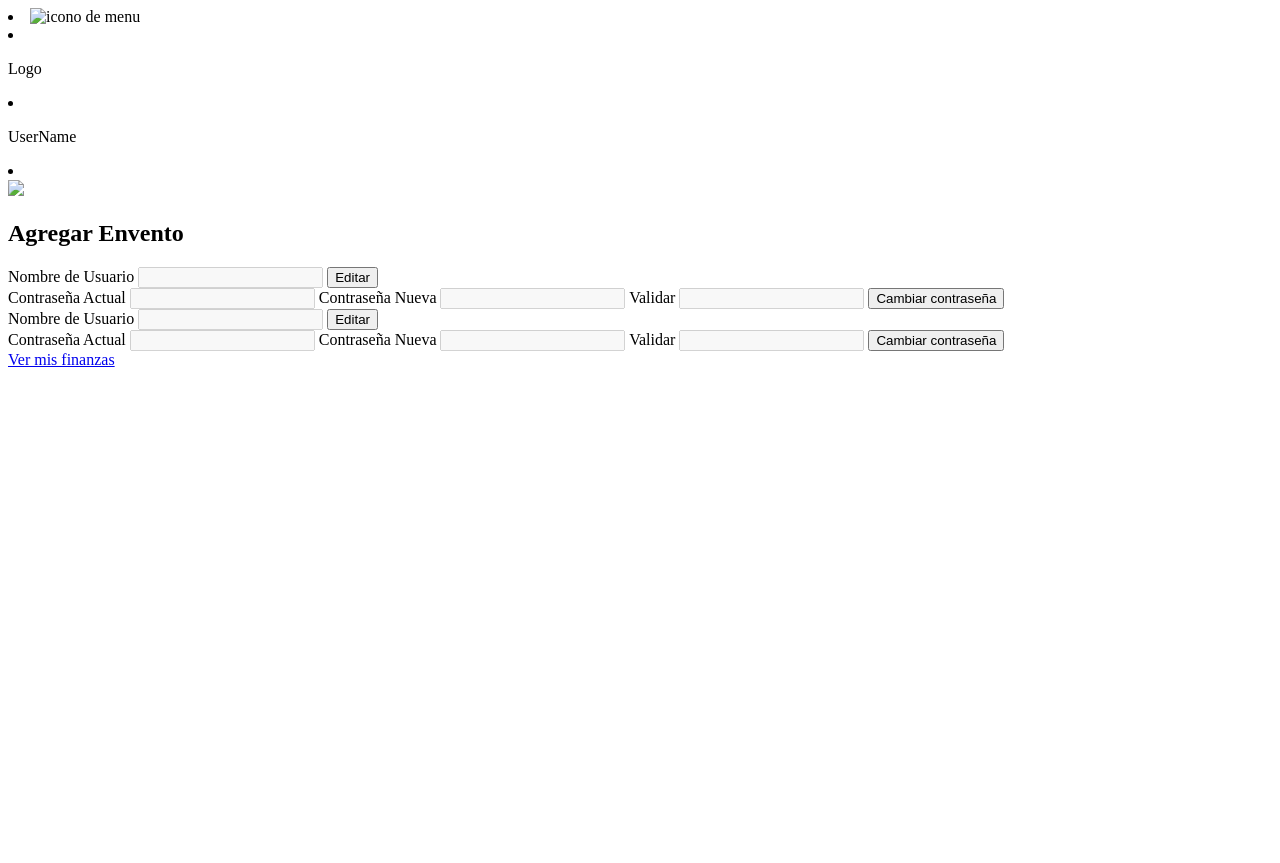
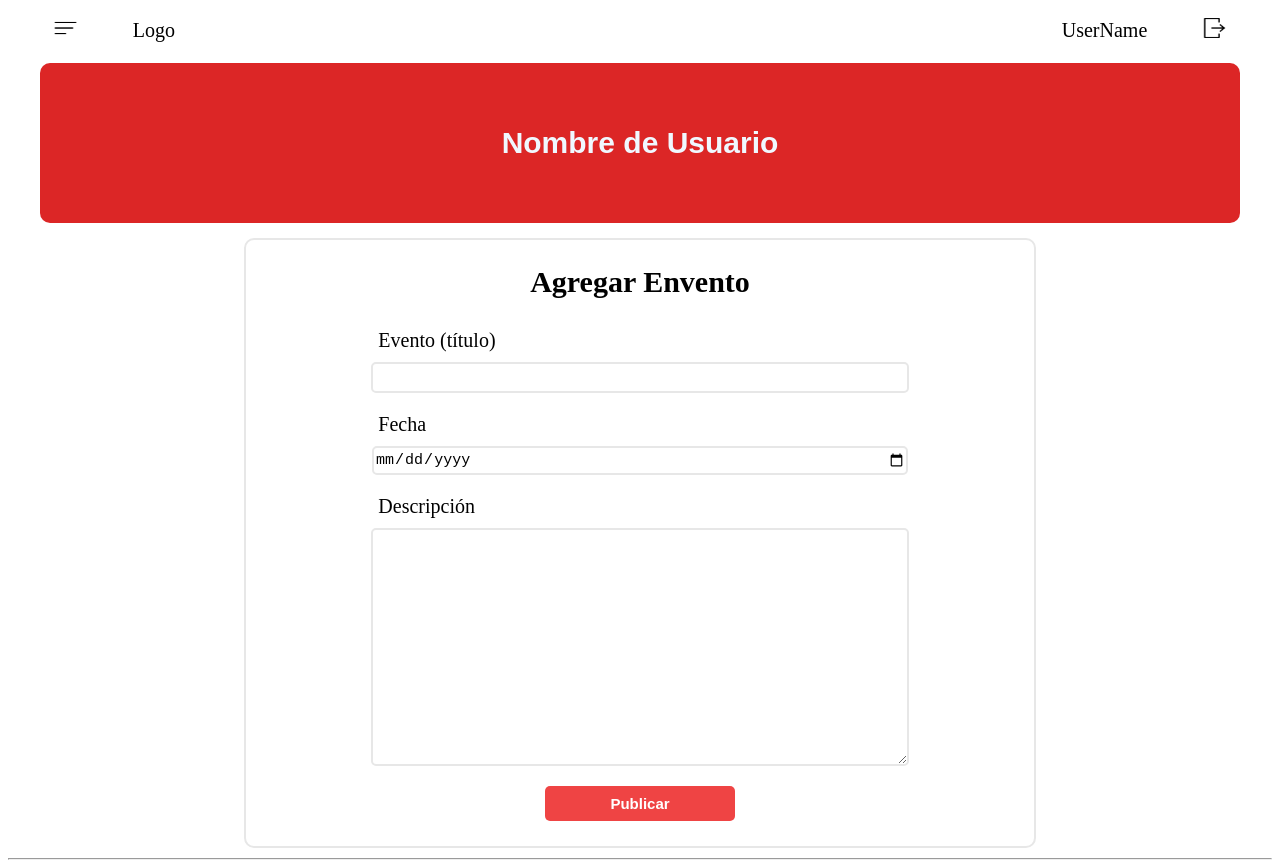
Before and after one commit to isaicastillo13/tickets, a plain HTML site: page source/views/user/profile.html in a window 1280 px wide. Shown: the top 863 px of the page. Before the commit the page ends 800 px from the top, so only its background shows below. Drawn offline with Linux system fonts and the light colour scheme; a script that the page names is missing.

Commit message:
advancing on profile screen-events form

```diff
--- /dev/null
+++ b/source/styles/profile.css
@@ -0,0 +1,132 @@
+@import url("https://fonts.googleapis.com/css2?family=Raleway:ital,wght@0,100..900;1,100..900&family=Urbanist:ital,wght@0,100..900;1,100..900&display=swap");
+
+/* ************************** NAVBAR ************************** */
+* {
+ font-size: 20px;
+}
+
+nav {
+ padding-bottom: 10px;
+ display: flex;
+ /* border: 2px solid red; */
+}
+
+ul {
+ /* border: 1px solid; */
+ border-radius: 5px;
+ width: 100%;
+ padding: 0;
+ margin: 0;
+ display: flex;
+ justify-content: space-between;
+ /* border: 2px solid blue; */
+}
+li {
+ width: 42%;
+ display: flex;
+ padding: 10px;
+ align-items: center;
+ /* border: 2px solid rgb(104, 198, 32); */
+}
+.user {
+ justify-content: end;
+}
+.start-end {
+ width: 8%;
+ justify-content: center;
+}
+
+img {
+ width: 25px;
+ height: 20px;
+}
+
+/* ************************** HEAD_PROFILE ************************** */
+.div_nombre {
+ /* border: 2px solid yellowgreen; */
+ display: flex;
+ justify-content: center;
+}
+
+.name_txt {
+ color: aliceblue;
+ font-family: sans-serif;
+ font-size: 30px;
+
+ margin: 0;
+ padding: 5%;
+ /* border: 2px solid yellowgreen; */
+ width: 85%;
+ height: 100%;
+ display: flex;
+ justify-content: center;
+ background-color: #dc2626;
+ border-radius: 10px;
+}
+
+/* ************************** FORM_NUEVO EVENTO ************************** */
+
+form {
+ margin-top: 15px;
+ /* border: 2px solid blue; */
+ display: flex;
+ flex-direction: column;
+ /* justify-content: center; */
+ align-items: center;
+}
+
+.title_form_event {
+ /* border: 2px solid yellowgreen; */
+ margin: 0;
+ margin-top: 10px;
+ margin-bottom: 30px;
+ width: 90%;
+ display: flex;
+ justify-content: center;
+ font-size: 30px;
+}
+
+.div_new_event {
+ border: 2px solid #e7e7e7;
+ border-radius: 10px;
+ padding: 15px;
+ padding-bottom: 25px;
+ display: flex;
+ flex-direction: column;
+ align-items: center;
+ justify-content: end;
+ width: 60%;
+}
+
+.form_lbl_event {
+ /* border: 2px solid blue; */
+ width: 69%;
+ margin-bottom: 10px;
+}
+
+input {
+ border: 2px solid #e7e7e7;
+ margin-bottom: 20px;
+ border-radius: 5px;
+ width: 70%;
+ height: 25px;
+ font-size: 15px;
+}
+
+textarea {
+ margin-bottom: 20px;
+ width: 70%;
+ border: 2px solid #e7e7e7;
+ border-radius: 5px;
+}
+
+.form_btn_publicar {
+ width: 25%;
+ height: 35px;
+ font-size: 15px;
+ font-weight: bold;
+ border: none;
+ border-radius: 5px;
+ color: #ffffff;
+ background-color: #ef4444;
+}
--- a/source/views/user/profile.html
+++ b/source/views/user/profile.html
@@ -5,48 +5,76 @@
     <meta charset="UTF-8">
     <meta name="viewport" content="width=device-width, initial-scale=1.0">
     <title>Mi Perfil</title>
-    <link rel="stylesheet" href="styles/formularios.css">
-    <link rel="stylesheet" href="styles/perfil.css">
+    <link rel="stylesheet" href="styles/formliarios.css">
+    <link rel="stylesheet" href="../../styles/profile.css">
 </head>
 
 <body>
-        <nav>
-            <li><img src="icons/hamburguesaBlanco.png" alt="icono de menu"></li>
-            <li><p>Logo</p></li>
 
-            <li>
-                <p>UserName</p>
+    <nav>
+        <!-- <li><img src="../../../public/icons/hamburguesa.png" alt="icono de menu"></li>
+        <li>
+            <p>Logo</p>
+        </li>
+
+        <li>
+            <p>UserName</p>
+        </li>
+        <li>
+            <img src="../../../public/icons/logout.png" alt="">
+        </li> -->
+        <!-- **************************************************************************** -->
+        <ul>
+            <li class="start-end">
+                <a href="https://www.google.com/">
+                    <img src="../../../public/icons/hamburguesa.png" alt="icono de menu">
+                </a>
             </li>
             <li>
-                <img src="icons/logoutBlanco.png" alt="">
+                <!-- <span>
+                </span> -->
+                Logo
             </li>
-        </nav>
+            <li class="user">
+                UserName
+            </li>
+            <li class="start-end">
+                <a href="https://www.google.com/">
+                    <img src="../../../public/icons/logout.png" alt="icono logout">
+                </a>
+            </li>
+            <!-- <li></li> -->
+        </ul>
+    </nav>
 
     <section class="perfil">
-        <div id="perfil__min">
-            <img src="img/perfil/StockSnap_XUITRGCOXL.jpg" id="fondoPerfil"></img>
-            <h2 id="userName__perfil"></h2>
+        <div id="perfil__min" class="div_nombre">
+            <!-- <img src="../../../public/images/perfil/StockSnap_XUITRGCOXL.jpg" id="fondoPerfil" alt="fondo perfil"></img> -->
+            <h2 id="userName__perfil" class="name_txt">Nombre de Usuario</h2>
         </div>
-        <form class="form" id="perfil__form__addVEvent">
-            <h2>Agregar Envento</h2>
-            <div id="name">
+
+        <form class="form__addEvent" id="perfil__form__addVEvent">
+            <!-- <div id="name">
                 <label class="form__label" for="nombre">Nombre de Usuario</label>
                 <input class="form__input" type="text" name="nombre" id="perfil__name" value="" disabled>
                 <button class="form__boton" id="pefil__btn--edit" type="button">Editar</button>
-            </div>
-            <div id="password">
-                <label class="form__label" for="password">Contraseña Actual</label>
-                <input class="form__input" type="password" name="password" id="perfil__password" disabled>
+            </div> -->
+            <div id="nuevo_evento" class="div_new_event">
+                <h2 class="title_form_event">Agregar Envento</h2>
+                <label class="form_lbl_event" for="evento-t">Evento (título)</label>
+                <input class="form__input" type="text" name="evento" id="eventoid">
 
-                <label class="form__label" for="password">Contraseña Nueva</label>
-                <input class="form__input" type="password" name="passwordNew" id="perfil__passwordNew" disabled>
+                <label class="form_lbl_event" for="fechaevento">Fecha</label>
+                <input class="form_input" type="date" name="fecha__e" id="fecha__eid">
 
-                <label class="form__label" for="password">Validar</label>
-                <input class="form__input" type="password" name="passwordValidate" id="perfil__passwordValidate" disabled>
+                <label class="form_lbl_event" for="txt">Descripción</label>
+                <textarea name="text_des" id="text_des_id" rows="10"></textarea>
 
-                <button class="form__boton" id="pefil__btn--changePass" type="button">Cambiar contraseña</button>
+                <!-- <input class="form__input" type="text" name="text__d" id="text__did"> -->
+                <button class="form_btn_publicar" id="pefil__btn_publicar" type="button">Publicar</button>
             </div>
         </form>
+        <hr>
         <form class="form" id="perfil__form">
             <div id="name">
                 <label class="form__label" for="nombre">Nombre de Usuario</label>
@@ -61,7 +89,8 @@
                 <input class="form__input" type="password" name="passwordNew" id="perfil__passwordNew" disabled>
 
                 <label class="form__label" for="password">Validar</label>
-                <input class="form__input" type="password" name="passwordValidate" id="perfil__passwordValidate" disabled>
+                <input class="form__input" type="password" name="passwordValidate" id="perfil__passwordValidate"
+                    disabled>
 
                 <button class="form__boton" id="pefil__btn--changePass" type="button">Cambiar contraseña</button>
             </div>
```
Also changed, not shown: public/index.html (+44 -27 lines).
